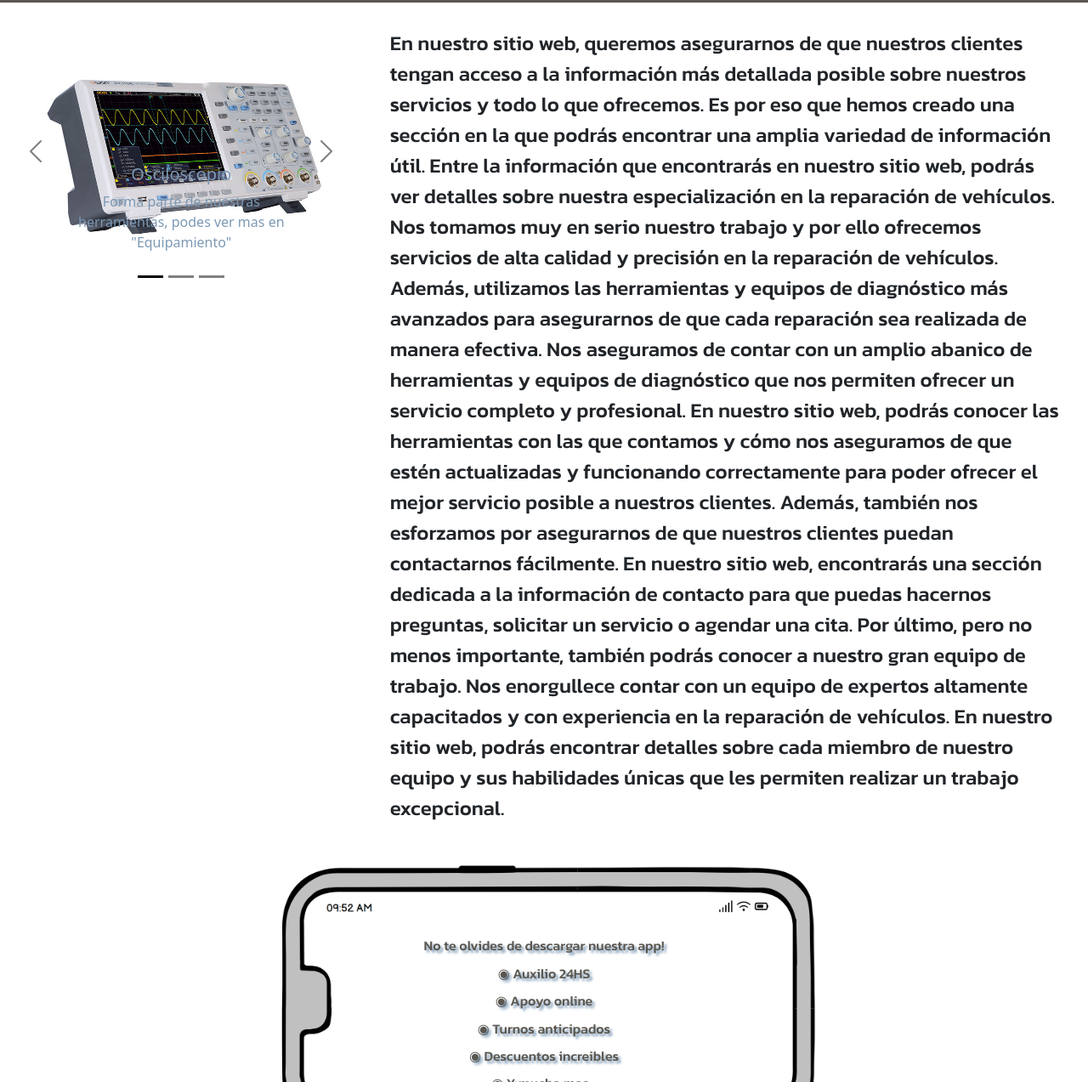
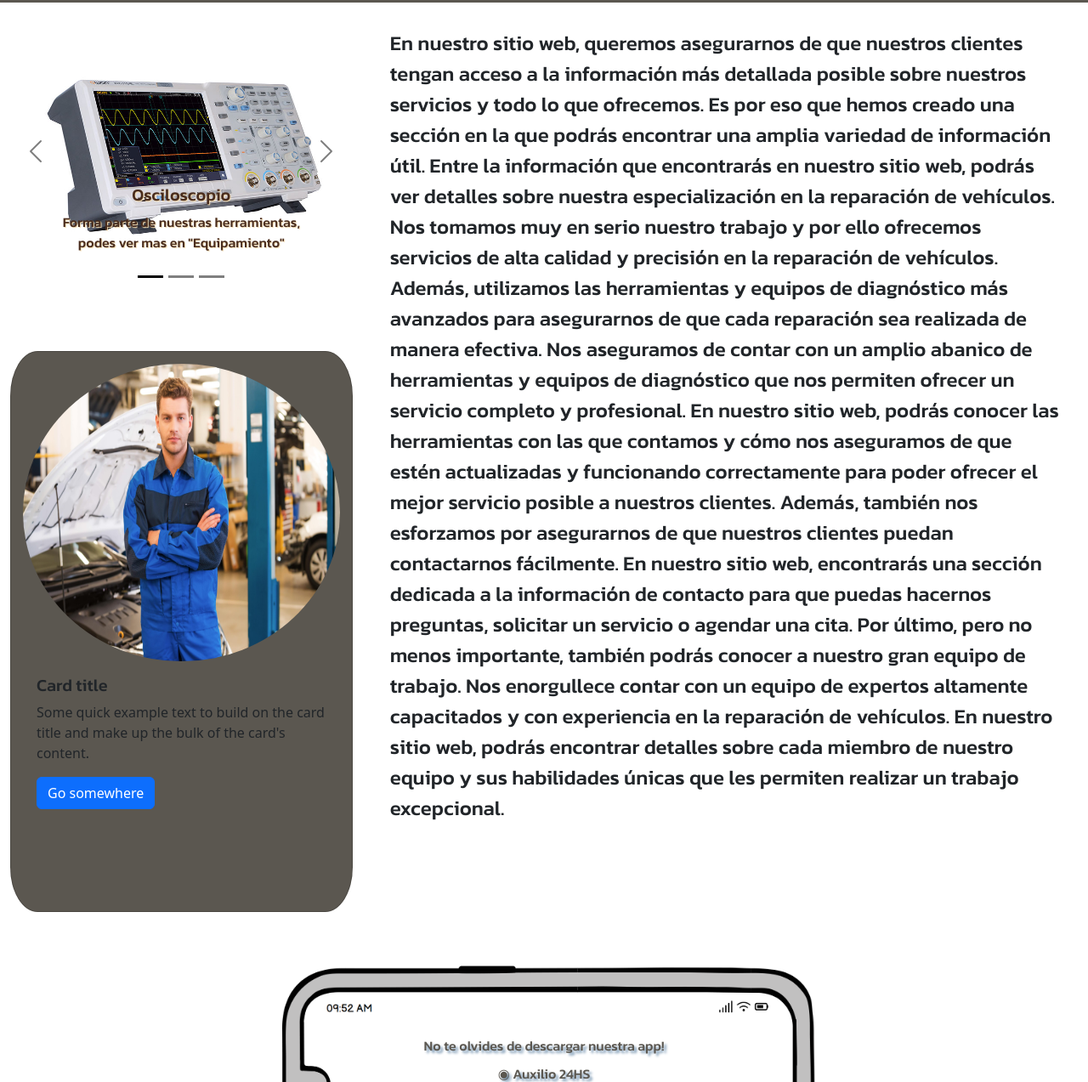
Before and after one commit to AlbertoPati/Proyecto-Alberto-Pati, a website: page index.html in a window 1280 px wide. Shown: the part 1240-2513 px from the top of the page at 85% size. Drawn offline with nearby package versions, Linux system fonts and the light colour scheme; a web font is replaced by a local one.

Commit message:
cambios en index

```diff
--- a/index.html
+++ b/index.html
@@ -111,6 +111,14 @@
                       <span class="visually-hidden">Next</span>
                     </button>
                   </div>
+                  <div class="card">
+                    <img src="./imagenes/empleado 1.jpg" class="card-img-top" alt="...">
+                    <div class="card-body">
+                      <h5 class="card-title">Card title</h5>
+                      <p class="card-text">Some quick example text to build on the card title and make up the bulk of the card's content.</p>
+                      <a href="#" class="btn btn-primary">Go somewhere</a>
+                    </div>
+                  </div>
                 </div>
                 <div class="col-xl-8 col-xxl-8 col-12">
                   <p class="parrafo">
--- a/scss/general/colores.scss
+++ b/scss/general/colores.scss
@@ -2,3 +2,4 @@ $color-primario:#7c99b4;
 $color-secundario:#5B5750;
 $color-terciario:aliceblue;
 $color-cuaternario:white;
+$color-quinario: #492C1D;
--- a/scss/pages/index.scss
+++ b/scss/pages/index.scss
@@ -40,7 +40,9 @@
         height: 350px;
       }
       .carousel-dark .carousel-caption{
-        color: $color-primario;
+        font-family: $tipografia-1, sans-serif;
+        color: $color-quinario;
+        text-shadow: 1px 1px 1px wheat;
       }
     .parrafo{
       padding: 30px 20px;
```
Also changed, not shown: css/main.css.
